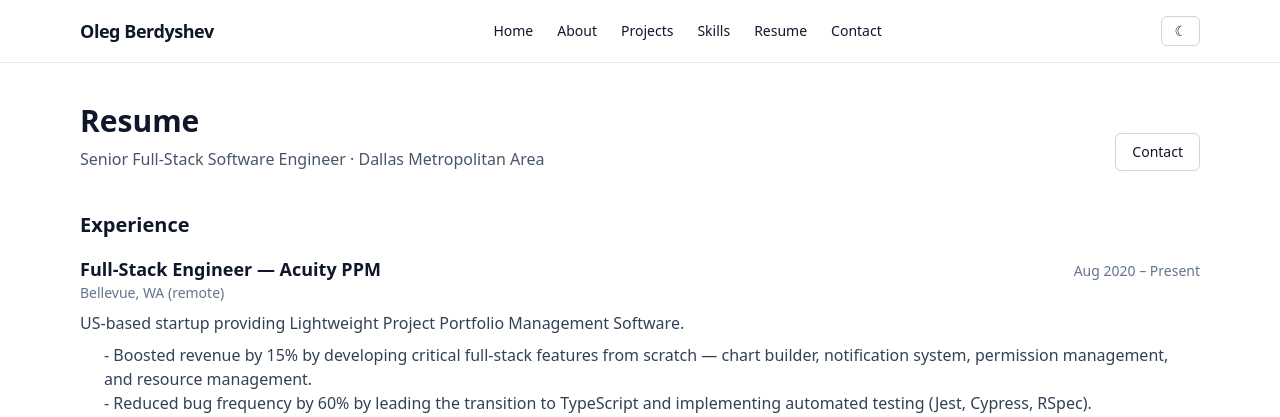
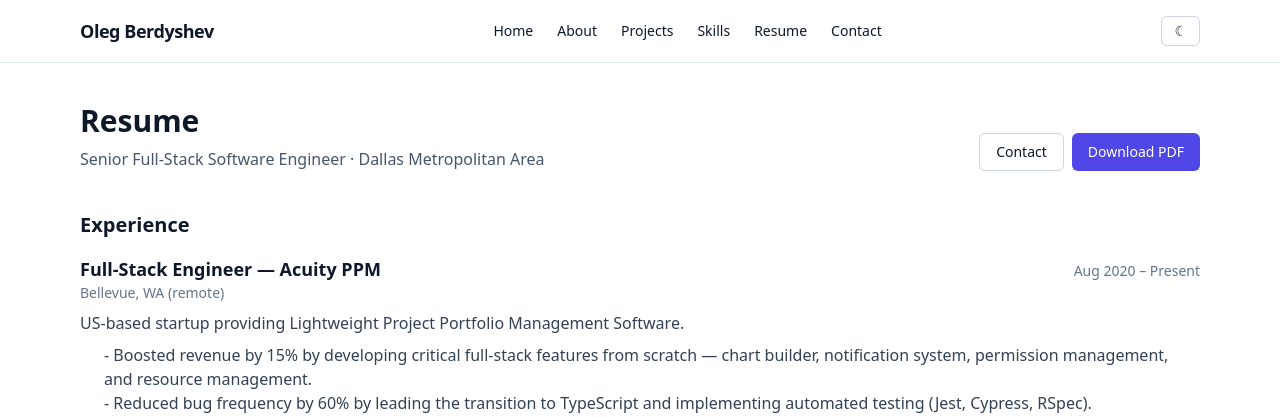
Before and after one commit to berdyshevol/portfolio-project, a Django app: page /resume/ in a window 1280 px wide. Shown: the top 417 px of the page. Run offline with Django 5.2, Linux system fonts and the light colour scheme; data comes from the database, SQL or seed files in the repository; some libraries are stand-ins or nearby versions.

Commit message:
feat(resume): Download PDF button with print:hidden for nav/footer/contact

```diff
--- a/resume/templates/resume/show.html
+++ b/resume/templates/resume/show.html
@@ -7,7 +7,10 @@
     <h1 class="text-3xl font-bold">Resume</h1>
     <p class="mt-2 text-slate-600 dark:text-slate-300">Senior Full-Stack Software Engineer · Dallas Metropolitan Area</p>
   </div>
-  <a href="mailto:berdyshevo@gmail.com" class="rounded-md border border-slate-300 px-4 py-2 text-sm dark:border-slate-700">Contact</a>
+  <div class="flex gap-2 print:hidden">
+    <a href="mailto:berdyshevo@gmail.com" class="rounded-md border border-slate-300 px-4 py-2 text-sm dark:border-slate-700">Contact</a>
+    <button type="button" onclick="window.print()" class="rounded-md bg-indigo-600 px-4 py-2 text-sm text-white hover:bg-indigo-500">Download PDF</button>
+  </div>
 </header>
 
 <section class="mt-10">
--- a/templates/_footer.html
+++ b/templates/_footer.html
@@ -1,4 +1,4 @@
-<footer class="mt-20 border-t border-slate-200 py-8 text-sm text-slate-500 dark:border-slate-800">
+<footer class="mt-20 border-t border-slate-200 py-8 text-sm text-slate-500 dark:border-slate-800 print:hidden">
   <div class="mx-auto max-w-6xl px-4 flex flex-wrap items-center justify-between gap-2">
     <span>© {% now "Y" %} Oleg Berdyshev</span>
     <span class="space-x-4">
--- a/templates/_nav.html
+++ b/templates/_nav.html
@@ -1,4 +1,4 @@
-<header class="border-b border-slate-200 dark:border-slate-800">
+<header class="border-b border-slate-200 dark:border-slate-800 print:hidden">
   <nav class="mx-auto flex max-w-6xl items-center justify-between px-4 py-4">
     <a href="{% url 'core:home' %}" class="text-lg font-semibold tracking-tight">Oleg Berdyshev</a>
     <ul class="hidden gap-6 md:flex text-sm">
```
